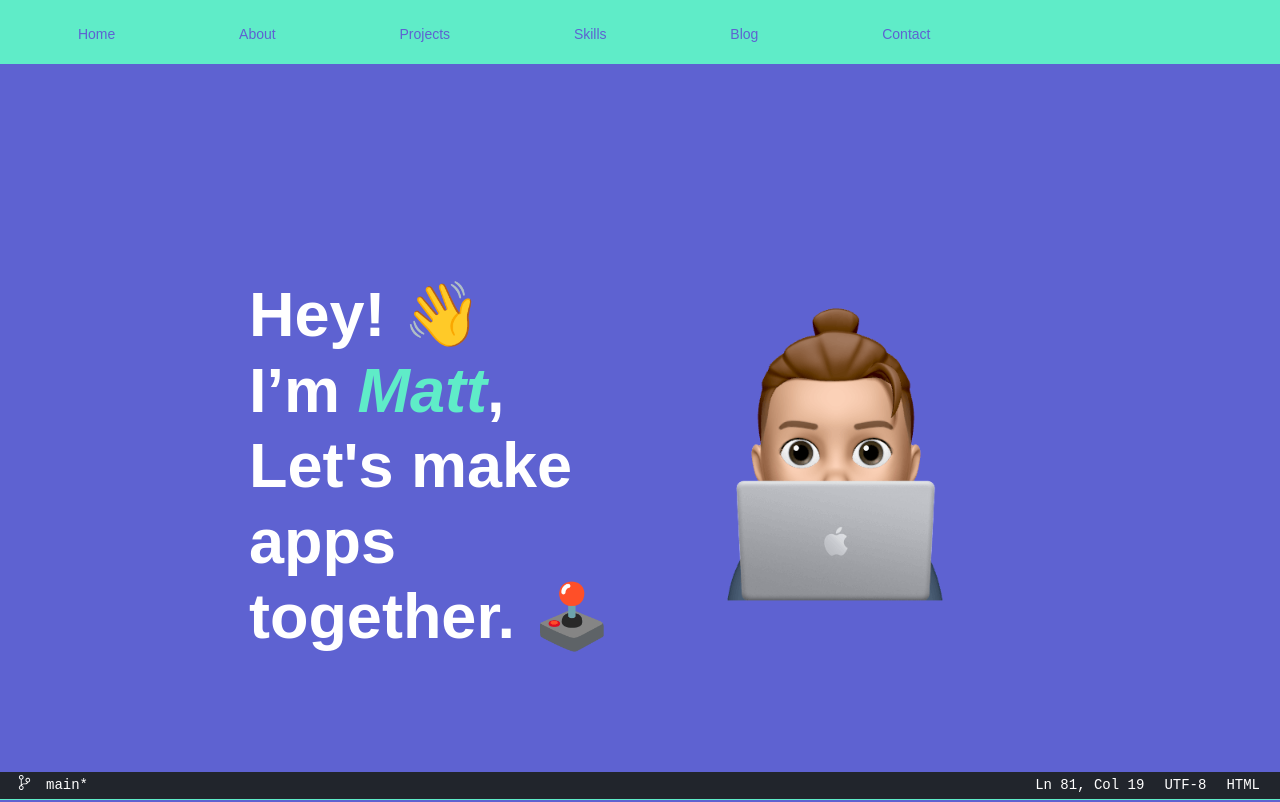
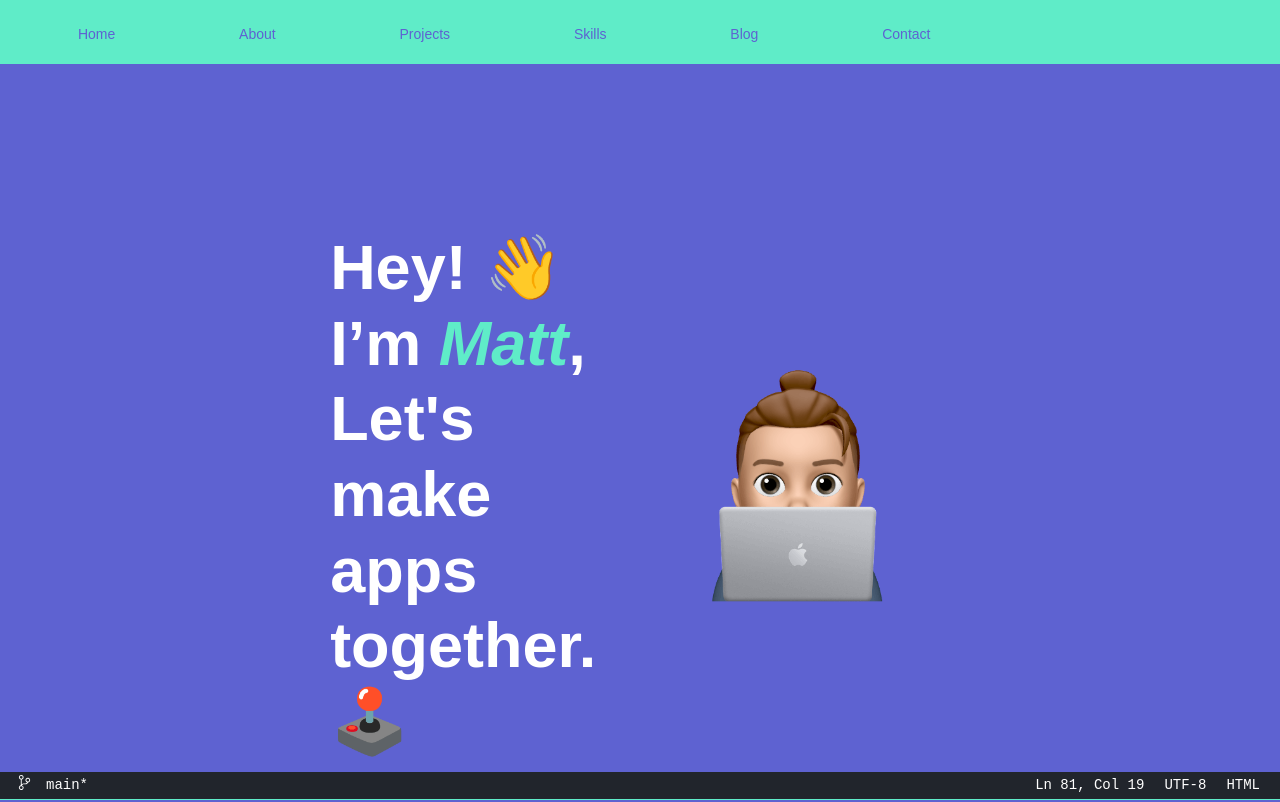
Before and after one commit to mjkgarrow/t1a2-portfolio, a plain HTML site: page index.html in a window 1280 px wide. Shown: the top 802 px of the page. Drawn offline with Linux system fonts and the light colour scheme.

Commit message:
fixed up the intro to make the html valid

```diff
--- a/css/style.css
+++ b/css/style.css
@@ -135,13 +135,12 @@ nav.active {
   margin-top: 70px;
 }
 
-.intro-container {
-  display: flex;
-  flex-direction: column;
-  align-items: center;
-  padding: 10%;
+.intro {
+  line-height: 1.2;
+  min-width: fit-content;
 }
 
+/* Animation for memoji image */
 .memoji-container {
   display: flex;
   justify-content: center;
@@ -158,14 +157,12 @@ nav.active {
   75% {translate: -10px 10px; rotate: -3deg;}
 }
 
-.card-container {
-  display: none;
-}
-
 /* Introductory text */
-.intro {
-  line-height: 1.2;
-  min-width: fit-content;
+.intro-container {
+  display: flex;
+  flex-direction: column;
+  align-items: center;
+  padding: 10%;
 }
 
 .hand-emoji {
@@ -173,7 +170,16 @@ nav.active {
   animation: wiggle 3s 3;
 }
 
-h1 {
+.intro-content {
+  font-size: 2em;
+  font-weight: bold;
+  text-align: left;
+  color: white;
+  font-size: 3em;
+  padding: 15px;
+}
+
+.intro-h1 {
   text-align: left;
   color: white;
   font-size: 3em;
--- a/index.html
+++ b/index.html
@@ -26,9 +26,9 @@
 
   <!-- Main -->
   <main class="main-container">
-    <section class="intro-container">
-      <div class="intro">
-        <h1 class="intro-h1">
+    <section class="intro">
+      <div class="intro-container">
+        <div class="intro-content">
           <div>Hey! <span class="hand-emoji">👋</span></div>
           <div>I’m <em class="bold-text-color">Matt</em>,</div>
           <div class="lets-make">
@@ -48,8 +48,8 @@
             </div>
             <div>together. 🕹️</div>
           </div>
-        </h1>
-      </div>
+        </div>
+
       <div class="memoji-container">
         <img class="memoji-img" src="./images/memoji.png" alt="Memoji of Matt">
       </div>
```
